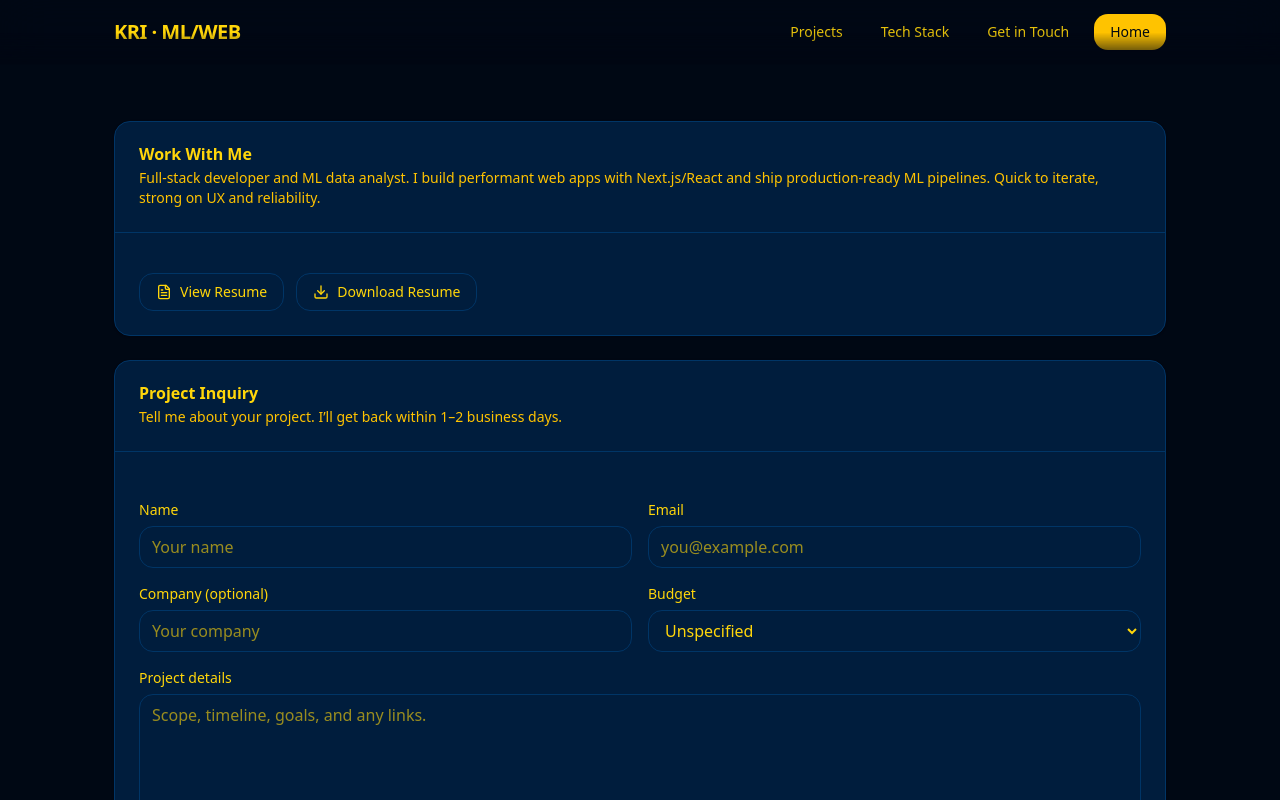
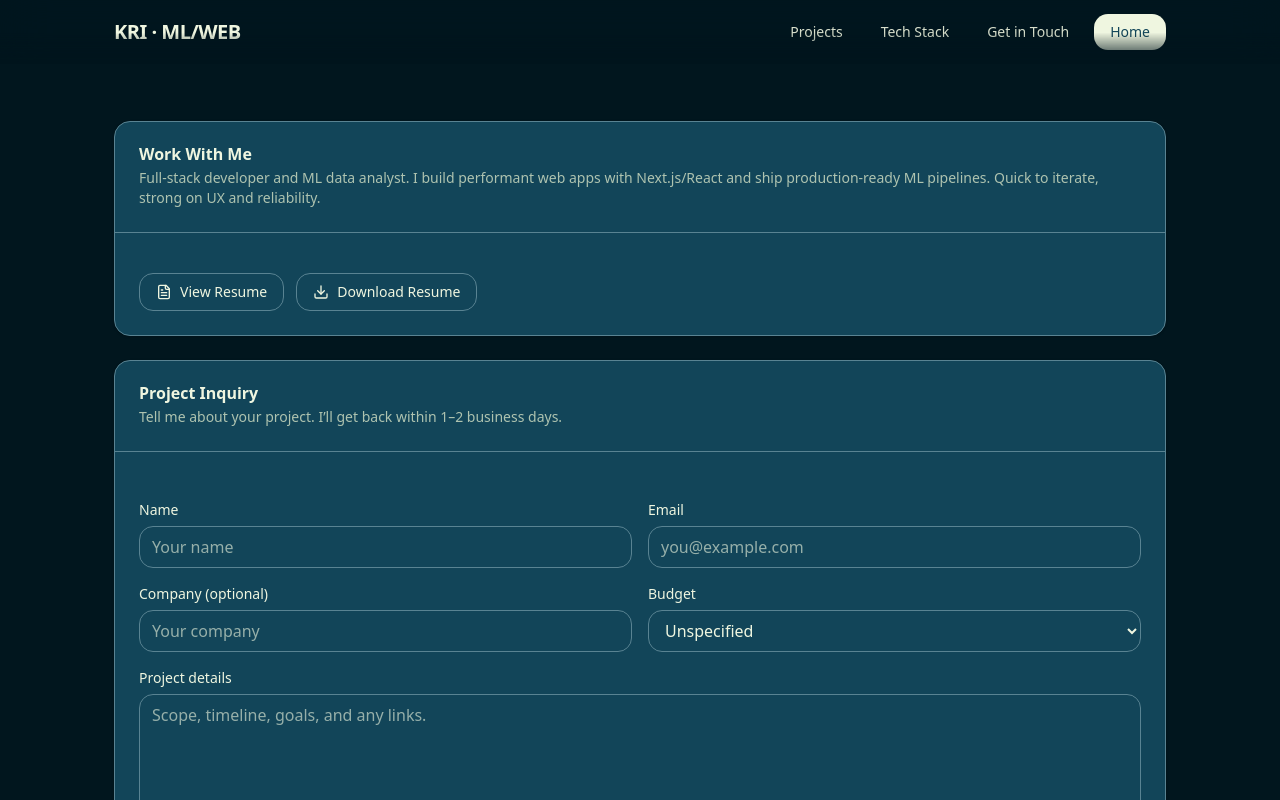
Before and after one commit to Kri01ceram/my-portfolio, a Next.js app: page /hire in a window 1280 px wide. Shown: the top 800 px of the page. Built offline with nearby package versions, Linux system fonts and the light colour scheme.

Commit message:
refactor: update color palette for improved visual harmony and accessibility

```diff
--- a/app/globals.css
+++ b/app/globals.css
@@ -48,76 +48,82 @@
   /* Font fallbacks */
   --font-geist-sans: ui-sans-serif, system-ui, -apple-system, "Segoe UI", Roboto, "Helvetica Neue", Arial, "Noto Sans", "Liberation Sans", sans-serif, "Apple Color Emoji", "Segoe UI Emoji";
   --font-geist-mono: ui-monospace, SFMono-Regular, Menlo, Monaco, Consolas, "Liberation Mono", "Courier New", monospace;
-  /* New palette: #000814 (black navy), #001d3d (deep), #003566 (mid), #ffc300 (gold), #ffd60a (bright gold) */
-  --background: #000814;
-  --foreground: #ffd60a;
-  --card: #001d3d;
-  --card-foreground: #ffd60a;
-  --popover: #001d3d;
-  --popover-foreground: #ffd60a;
-  --primary: #ffc300;
-  --primary-foreground: #000814;
-  --secondary: #003566;
-  --secondary-foreground: #ffd60a;
-  --muted: #001d3d;
-  --muted-foreground: #ffc300;
-  --accent: #ffd60a;
-  --accent-foreground: #000814;
-  --destructive: #ffc300; /* Using gold for destructive; can be swapped if a red variant added later */
-  --border: #003566;
-  --input: #003566;
-  --ring: #ffc300;
-  /* Charts */
-  --chart-1: #ffd60a;
-  --chart-2: #ffc300;
-  --chart-3: #003566;
-  --chart-4: #001d3d;
-  --chart-5: #000814;
-  /* Sidebar */
-  --sidebar: #001d3d;
-  --sidebar-foreground: #ffd60a;
-  --sidebar-primary: #ffc300;
-  --sidebar-primary-foreground: #000814;
-  --sidebar-accent: #ffd60a;
-  --sidebar-accent-foreground: #000814;
-  --sidebar-border: #003566;
-  --sidebar-ring: #ffc300;
+  /* New palette (calm deep teal + mist):
+     eff6e0 (mist) aec3b0 (sage) 598392 (cool steel) 124559 (deep teal) 01161e (near-black teal)
+     Mapping strategy:
+       Background: darkest (01161e)
+       Card/Surface: deep teal (124559)
+       Border/Input: cool steel (598392)
+       Primary (CTAs): mist (eff6e0) inverted on deep/teal foreground
+       Secondary (subtle hovers): sage (aec3b0)
+       Accent/highlight: cool steel (598392) or mist depending on contrast.
+  */
+  --background: #01161e;
+  --foreground: #eff6e0; /* readable mist on dark */
+  --card: #124559;
+  --card-foreground: #eff6e0;
+  --popover: #124559;
+  --popover-foreground: #eff6e0;
+  --primary: #eff6e0; /* light button */
+  --primary-foreground: #124559; /* deep teal text inside light buttons */
+  --secondary: #aec3b0; /* soft sage */
+  --secondary-foreground: #01161e;
+  --muted: #124559;
+  --muted-foreground: #aec3b0;
+  --accent: #598392; /* steel highlight */
+  --accent-foreground: #eff6e0;
+  --destructive: #598392; /* placeholder; no red in palette */
+  --border: #598392;
+  --input: #598392;
+  --ring: #aec3b0; /* gentle focus ring */
+  --chart-1: #eff6e0;
+  --chart-2: #aec3b0;
+  --chart-3: #598392;
+  --chart-4: #124559;
+  --chart-5: #01161e;
+  --sidebar: #124559;
+  --sidebar-foreground: #eff6e0;
+  --sidebar-primary: #eff6e0;
+  --sidebar-primary-foreground: #124559;
+  --sidebar-accent: #598392;
+  --sidebar-accent-foreground: #eff6e0;
+  --sidebar-border: #598392;
+  --sidebar-ring: #aec3b0;
 }
 
 /* Always-on dark theme mapping using the same 4-color palette */
 .dark {
-  /* Mirror root for consistency (always dark mode) */
-  --background: #000814;
-  --foreground: #ffd60a;
-  --card: #001d3d;
-  --card-foreground: #ffd60a;
-  --popover: #001d3d;
-  --popover-foreground: #ffd60a;
-  --primary: #ffc300;
-  --primary-foreground: #000814;
-  --secondary: #003566;
-  --secondary-foreground: #ffd60a;
-  --muted: #001d3d;
-  --muted-foreground: #ffc300;
-  --accent: #ffd60a;
-  --accent-foreground: #000814;
-  --destructive: #ffc300;
-  --border: #003566;
-  --input: #003566;
-  --ring: #ffc300;
-  --chart-1: #ffd60a;
-  --chart-2: #ffc300;
-  --chart-3: #003566;
-  --chart-4: #001d3d;
-  --chart-5: #000814;
-  --sidebar: #001d3d;
-  --sidebar-foreground: #ffd60a;
-  --sidebar-primary: #ffc300;
-  --sidebar-primary-foreground: #000814;
-  --sidebar-accent: #ffd60a;
-  --sidebar-accent-foreground: #000814;
-  --sidebar-border: #003566;
-  --sidebar-ring: #ffc300;
+  --background: #01161e;
+  --foreground: #eff6e0;
+  --card: #124559;
+  --card-foreground: #eff6e0;
+  --popover: #124559;
+  --popover-foreground: #eff6e0;
+  --primary: #eff6e0;
+  --primary-foreground: #124559;
+  --secondary: #aec3b0;
+  --secondary-foreground: #01161e;
+  --muted: #124559;
+  --muted-foreground: #aec3b0;
+  --accent: #598392;
+  --accent-foreground: #eff6e0;
+  --destructive: #598392;
+  --border: #598392;
+  --input: #598392;
+  --ring: #aec3b0;
+  --chart-1: #eff6e0;
+  --chart-2: #aec3b0;
+  --chart-3: #598392;
+  --chart-4: #124559;
+  --chart-5: #01161e;
+  --sidebar: #124559;
+  --sidebar-foreground: #eff6e0;
+  --sidebar-primary: #eff6e0;
+  --sidebar-primary-foreground: #124559;
+  --sidebar-accent: #598392;
+  --sidebar-accent-foreground: #eff6e0;
+  --sidebar-border: #598392;
+  --sidebar-ring: #aec3b0;
 }
 
 @layer base {
```
